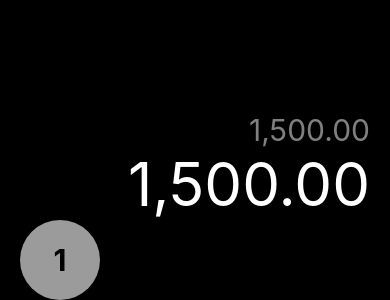
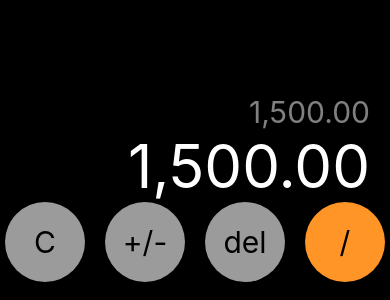
Before and after one commit to Sierra-034/Calculadora, a React Native app: screen / in a window 390 px wide. Shown: the part 544-844 px from the top of the page. Built offline with nearby package versions, Linux system fonts and the light colour scheme.

Commit message:
89: Botón de calculadora y sus filas

```diff
--- /dev/null
+++ b/src/components/BotonCalc.tsx
@@ -0,0 +1,20 @@
+/* eslint-disable prettier/prettier */
+import React from 'react';
+import { Text, View } from 'react-native';
+import { styles } from '../theme/appTheme';
+
+interface Props {
+    texto: string,
+    color?: string,
+}
+
+export const BotonCalc = ({ texto, color = '#2D2D2D' }: Props) => {
+  return (
+    <View style={{
+        ...styles.boton,
+        backgroundColor: color,
+    }}>
+      <Text style={styles.botonTexto}>{texto}</Text>
+    </View>
+  );
+};
--- a/src/screens/CalculadoraScreen.tsx
+++ b/src/screens/CalculadoraScreen.tsx
@@ -1,6 +1,7 @@
 /* eslint-disable prettier/prettier */
 import React from 'react';
 import { Text, View } from 'react-native';
+import { BotonCalc } from '../components/BotonCalc';
 import { styles } from '../theme/appTheme';
 
 export const CalculadoraScreen = () => {
@@ -9,10 +10,11 @@
             <Text style={styles.resultadoPequeno}>1,500.00</Text>
             <Text style={styles.resultado}>1,500.00</Text>
 
-            <View>
-                <View style={styles.boton}>
-                    <Text style={styles.botonTexto}>1</Text>
-                </View>
+            <View style={styles.fila}>
+                <BotonCalc texto="C" color="#9B9B9B" />
+                <BotonCalc texto="+/-" color="#9B9B9B" />
+                <BotonCalc texto="del" color="#9B9B9B" />
+                <BotonCalc texto="/" color="#FF9427" />
             </View>
         </View>
     );
--- a/src/theme/appTheme.tsx
+++ b/src/theme/appTheme.tsx
@@ -21,18 +21,25 @@
         fontSize: 30,
         textAlign: 'right',
     },
+    fila: {
+        flexDirection: 'row',
+        justifyContent: 'center',
+        marginBottom: 18,
+        paddingHorizontal: 10,
+    },
     boton: {
         height: 80,
         width: 80,
-        backgroundColor: '#9B9B9B',
+        backgroundColor: '#2D2D2D',
         borderRadius: 100,
         justifyContent: 'center',
+        marginHorizontal: 10,
     },
     botonTexto: {
         textAlign: 'center',
         padding: 10,
         fontSize: 30,
         color: 'black',
-        fontWeight: 'bold',
+        fontWeight: '400',
     },
 });
```
